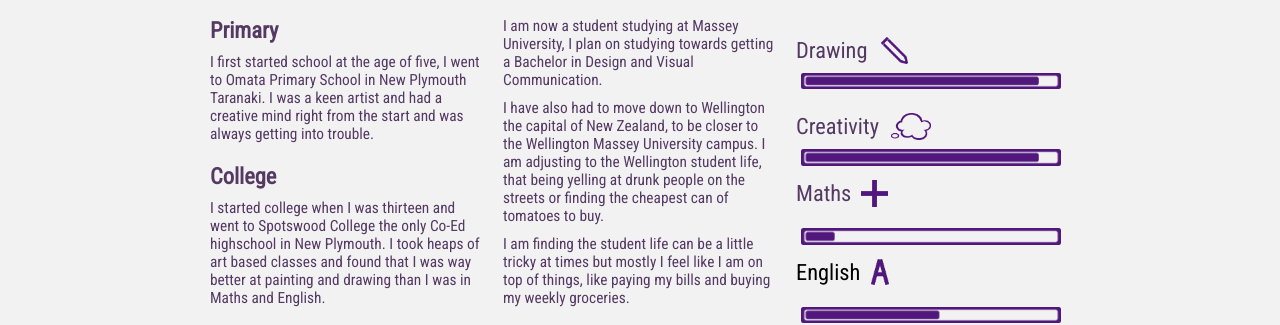
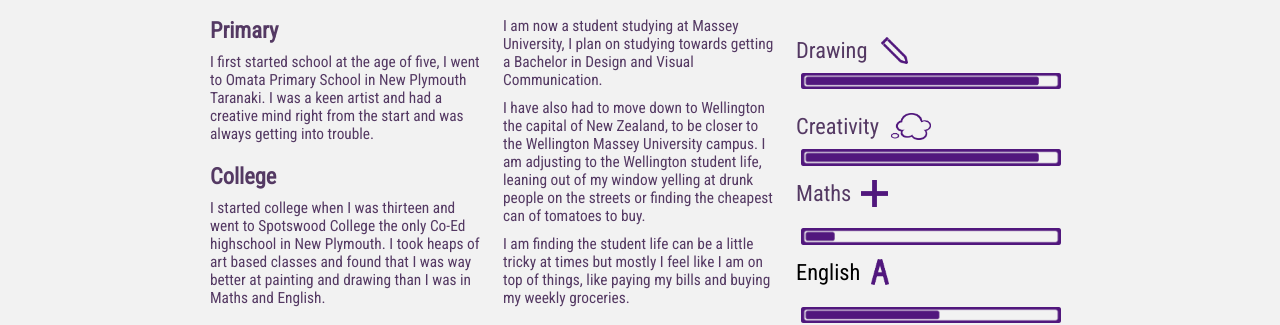
Before and after one commit to rubycrawshaw/rubycrawshaw.github.io, a plain HTML site: page index.html in a window 1280 px wide. Shown: the part 978-1303 px from the top of the page. Drawn offline with nearby package versions, Linux system fonts and the light colour scheme.

```diff
--- a/index.html
+++ b/index.html
@@ -78,7 +78,7 @@
                 <h3 class="nowtitle">Now</h3>
 
                 <p class="nowpara">I am now a student studying at Massey University, I plan on studying towards getting a Bachelor in Design and Visual Communication.</p>
-                <p class="nowpara2">I have also had to move down to Wellington the capital of New Zealand, to be closer to the Wellington Massey University campus. I am adjusting to the Wellington student life, that being yelling at drunk people on the streets or finding the cheapest can of tomatoes to buy.</p>
+                <p class="nowpara2">I have also had to move down to Wellington the capital of New Zealand, to be closer to the Wellington Massey University campus. I am adjusting to the Wellington student life, leaning out of my window yelling at drunk people on the streets or finding the cheapest can of tomatoes to buy.</p>
                 <p class="nowpara3">I am finding the student life can be a little tricky at times but mostly I feel like I am on top of things, like paying my bills and buying my weekly groceries.</p>
 
             </div>
```
